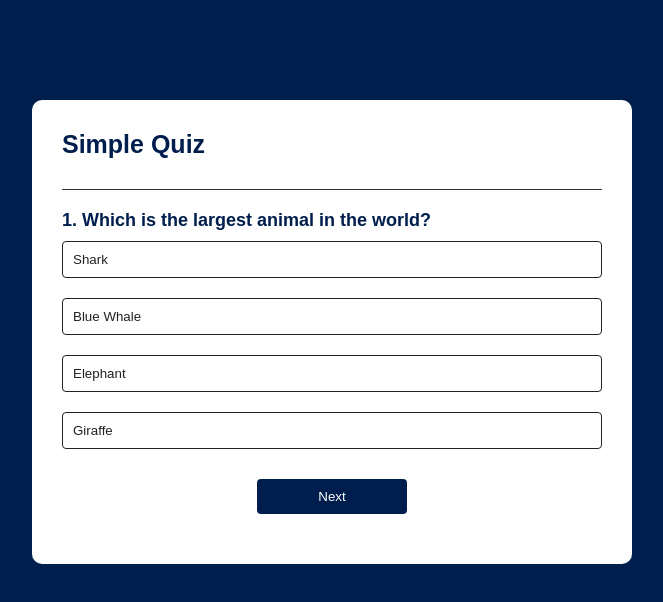
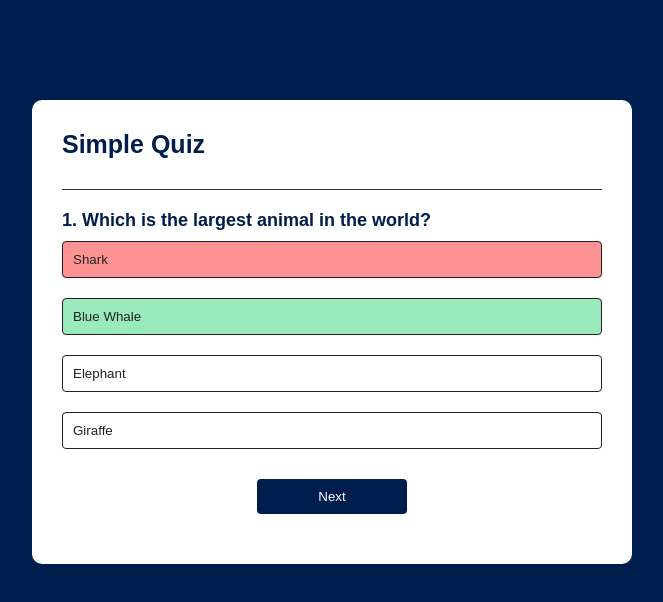
Before and after one commit to Gjernslav/quiz-app, a plain HTML site: page index.html in a window 1280 px wide. Both pictures are taken after a click on the button "Shark". Shown: the whole page, without its empty margins (308-971 px from the left). Drawn offline with Linux system fonts and the light colour scheme.

Commit message:
added correct and incorrect colors to answers for readability

```diff
--- a/style.css
+++ b/style.css
@@ -43,9 +43,12 @@ body{
     cursor: pointer;
     transition: all 0.3s;
 }
-.btn:hover{
+.btn:hover:not([disabled]){
     background: #222;
     color: #fff;
+}
+.btn:disabled{
+    cursor: no-drop;
 }
 #next-btn{
     background: #001e4d;
@@ -59,3 +62,9 @@ body{
     cursor: pointer;
     display: none;
 }
+.correct{
+    background:#9aeabc;
+}
+.incorrect{
+    background: #ff9393;
+}
```
